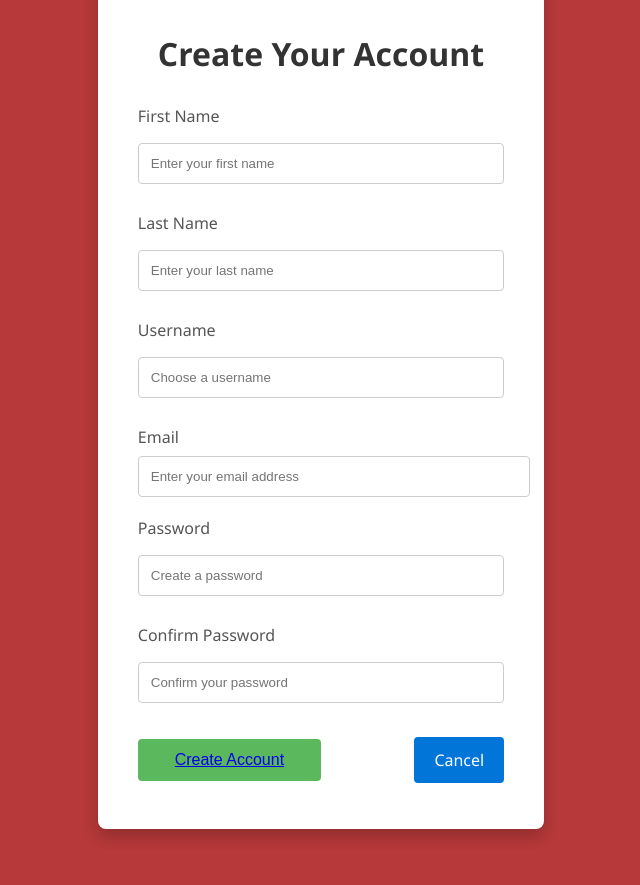
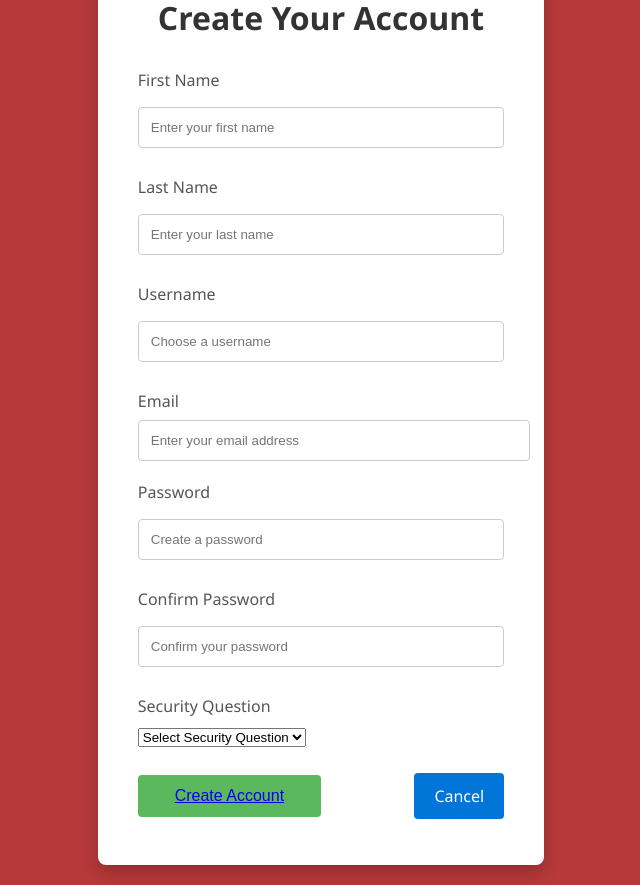
Before and after one commit to amyktruongdev/openbench, a React (Create React App) app in the folder client/: page /registration in a window 1280 px wide. Shown: the whole page, without its empty margins (339-979 px from the left). Before the commit the page ends 849 px from the top, so only its background shows below. Built offline with nearby package versions, Linux system fonts and the light colour scheme.

Commit message:
Updating file names/Registration requirements

```diff
--- a/client/src/App.js
+++ b/client/src/App.js
@@ -3,9 +3,9 @@ import {
   Routes,
   Route,
 } from "react-router-dom";
-import Add from "./pages/Add";
+import Landing from "./pages/Landing";
 import Books from "./pages/Books";
-import Update from "./pages/Update";
+import Login from "./pages/Login";
 import Forgot from "./pages/Forgot";
 import Registration from "./pages/Registration";
 import Map from "./pages/Map";
@@ -18,8 +18,8 @@ function App() {
       <BrowserRouter>
       <Routes>
         <Route path="/" element={<Books/>}/>
-        <Route path="/add" element={<Add/>}/>
-        <Route path="/update" element={<Update/>}/>
+        <Route path="/landing" element={<Landing/>}/>
+        <Route path="/login" element={<Login/>}/>
         <Route path="/forgot" element={<Forgot/>}/>
         <Route path="/registration" element={<Registration/>}/>
         <Route path="/map" element={<Map/>}/>
--- a/client/src/Nav.js
+++ b/client/src/Nav.js
@@ -2,12 +2,12 @@ function Nav() {
     return (
       <div className="navbar">
         <ul>
-          <li><a className="active" href="add">Dashboard</a></li>
+          <li><a className="active" href="/Landing">Dashboard</a></li>
           <li><a href="/maintenance">Maintenance</a></li>
           <li><a href="/analytics.html">Analytics</a></li>
           <li><a href="/map">Map</a></li>
           <li><a href="#">Settings</a></li>
-          <li><a href="/update">Logout</a></li>
+          <li><a href="/login">Logout</a></li>
         </ul>
       </div>
     );
--- a/client/src/pages/Registration.jsx
+++ b/client/src/pages/Registration.jsx
@@ -33,6 +33,8 @@ const RegistrationPage = () => {
               id="uname"
               placeholder="Choose a username"
               required
+              minlength="5"
+              maxlength="12"
             />
           </div>
           <div className="input-group">
@@ -51,6 +53,8 @@ const RegistrationPage = () => {
               id="psw"
               placeholder="Create a password"
               required
+              minlength="5"
+              maxlength="12"
             />
           </div>
           <div className="input-group">
@@ -60,14 +64,23 @@ const RegistrationPage = () => {
               id="confirm-psw"
               placeholder="Confirm your password"
               required
+              minlength="5"
+              maxlength="12"
             />
           </div>
-          <div className="security-questions">
-            <label htmlFor="security"></label>
+          <div className="input-group">
+            <label htmlFor="security">Security Question</label>
+            <select name="securityq" id="securityq" required>
+              <option value="" disabled selected>Select Security Question</option>
+              <option value="sq1">Name of first ever pet</option>
+              <option value="sq2">Model of your first car</option>
+              <option value="sq3">Your mothers surname</option>
+              <option value="sq4">Street name you live on</option>
+            </select>
           </div>
           <div className="actions">
             <button type="submit" className="btn register-btn">
-              <Link to="/Add">Create Account</Link>
+              <Link to="/Landing">Create Account</Link>
             </button>
 
             <Link to="/" className="btn cancel-btn">
```
Also changed, not shown: client/src/pages/Landing.jsx (renamed from client/src/pages/Add.jsx), client/src/pages/Login.jsx (renamed from client/src/pages/Update.jsx).
